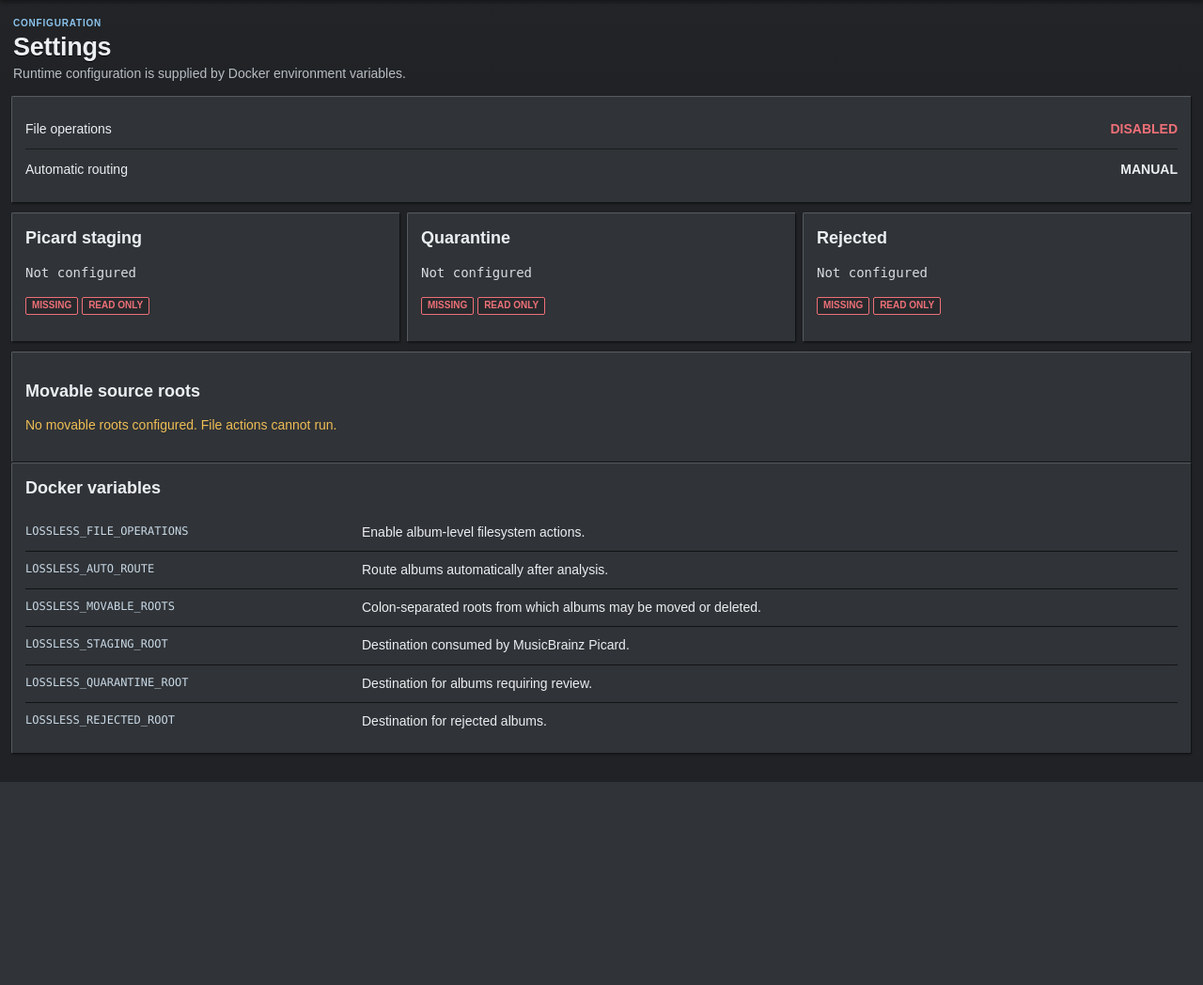
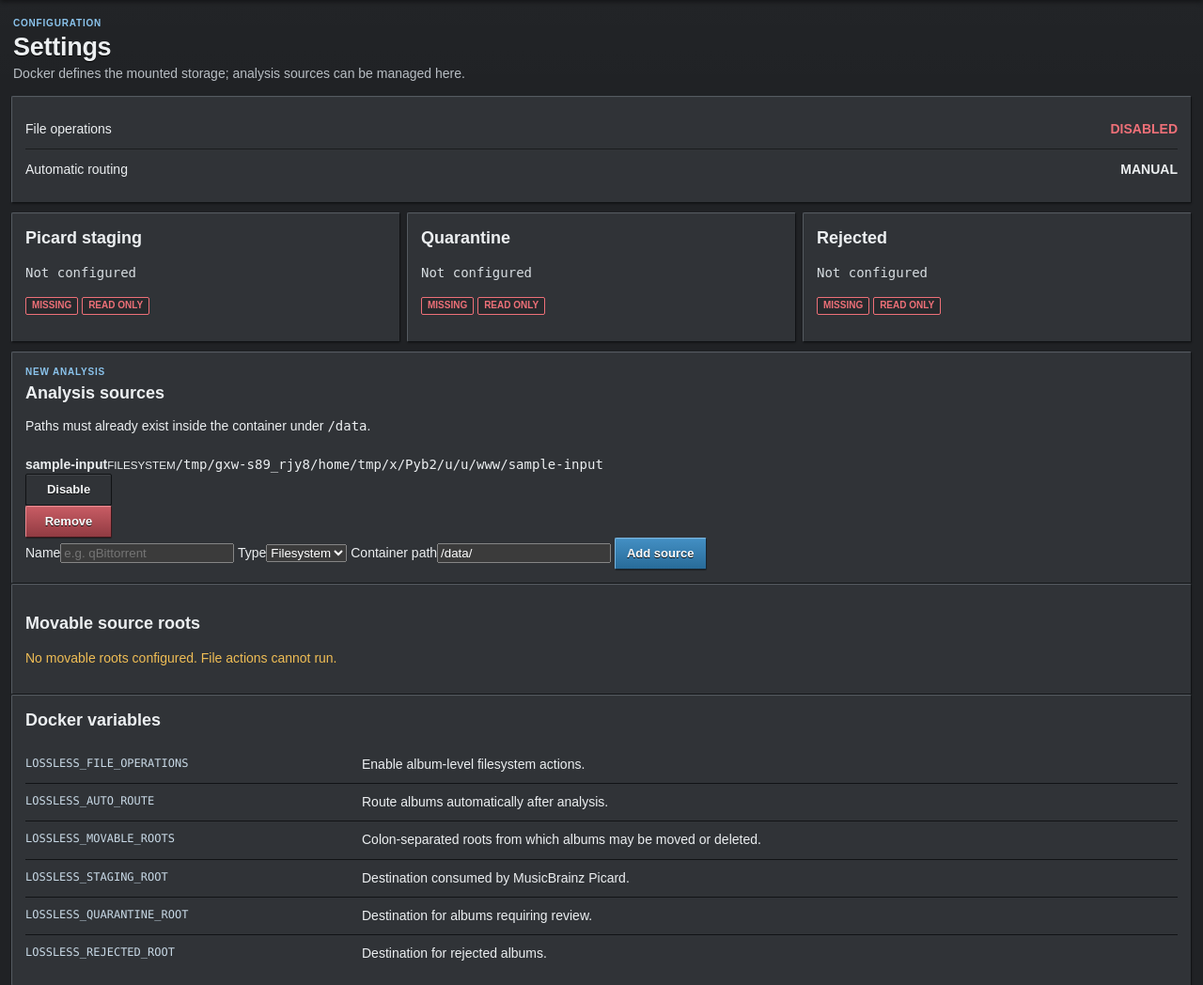
Before and after one commit to SpaceChips31/sonic-sentry, a FastAPI app: page /settings in a window 1280 px wide. Shown: the part 54-1102 px from the top of the page at 94% size. Before the commit the page ends 886 px from the top, so only its background shows below. Run offline with FastAPI, Linux system fonts and the light colour scheme; data comes from the database, SQL or seed files in the repository.

Commit message:
feat: add configurable source browser

```diff
--- a/app/templates/settings.html
+++ b/app/templates/settings.html
@@ -1,62 +1,36 @@
 {% extends "base.html" %}
 {% block title %}Settings · Lossless Validator{% endblock %}
 {% block content %}
-<section class="page-heading">
-  <div>
-    <p class="eyebrow">Configuration</p>
-    <h1>Settings</h1>
-    <p class="heading-copy">Runtime configuration is supplied by Docker environment variables.</p>
-  </div>
+<section class="page-heading"><div><p class="eyebrow">Configuration</p><h1>Settings</h1><p class="heading-copy">Docker defines the mounted storage; analysis sources can be managed here.</p></div></section>
+<section class="panel settings-panel">
+  <div class="settings-row"><span>File operations</span><strong class="{{ 'text-pass' if settings.enabled else 'text-rejected' }}">{{ 'ENABLED' if settings.enabled else 'DISABLED' }}</strong></div>
+  <div class="settings-row"><span>Automatic routing</span><strong>{{ 'ENABLED' if settings.auto_route else 'MANUAL' }}</strong></div>
 </section>
-
-<section class="panel settings-panel">
-  <div class="settings-row">
-    <span>File operations</span>
-    <strong class="{{ 'text-pass' if settings.enabled else 'text-rejected' }}">{{ 'ENABLED' if settings.enabled else 'DISABLED' }}</strong>
-  </div>
-  <div class="settings-row">
-    <span>Automatic routing</span>
-    <strong>{{ 'ENABLED' if settings.auto_route else 'MANUAL' }}</strong>
-  </div>
-</section>
-
 <section class="settings-grid">
 {% for name, item in [('Picard staging', settings.staging), ('Quarantine', settings.quarantine), ('Rejected', settings.rejected)] %}
-  <article class="panel settings-card">
-    <h2>{{ name }}</h2>
-    <code>{{ item.path }}</code>
-    <p>
-      <span class="badge {{ 'pass' if item.exists else 'rejected' }}">{{ 'FOUND' if item.exists else 'MISSING' }}</span>
-      <span class="badge {{ 'pass' if item.writable else 'rejected' }}">{{ 'WRITABLE' if item.writable else 'READ ONLY' }}</span>
-    </p>
-  </article>
+<article class="panel settings-card"><h2>{{ name }}</h2><code>{{ item.path }}</code><p><span class="badge {{ 'pass' if item.exists else 'rejected' }}">{{ 'FOUND' if item.exists else 'MISSING' }}</span> <span class="badge {{ 'pass' if item.writable else 'rejected' }}">{{ 'WRITABLE' if item.writable else 'READ ONLY' }}</span></p></article>
 {% endfor %}
 </section>
-
-<section class="panel settings-panel">
-  <h2>Movable source roots</h2>
-  {% for item in settings.movable_roots %}
-  <div class="settings-row">
-    <code>{{ item.path }}</code>
-    <span>
-      <span class="badge {{ 'pass' if item.exists else 'rejected' }}">{{ 'FOUND' if item.exists else 'MISSING' }}</span>
-      <span class="badge {{ 'pass' if item.writable else 'rejected' }}">{{ 'WRITABLE' if item.writable else 'READ ONLY' }}</span>
+<section class="panel settings-panel source-settings">
+  <div class="section-heading"><div><p class="eyebrow">New analysis</p><h2>Analysis sources</h2><p>Paths must already exist inside the container under <code>/data</code>.</p></div></div>
+  <div class="source-list">
+  {% for source in sources %}
+    <div class="source-item {{ 'disabled' if not source.enabled }}">
+      <span><strong>{{ source.name }}</strong><small>{{ source.kind }}</small><code>{{ source.path }}</code></span>
+      <span class="source-actions">
+        <form method="post" action="/settings/sources/{{ source.id }}/toggle"><button class="button secondary" type="submit">{{ 'Disable' if source.enabled else 'Enable' }}</button></form>
+        <form method="post" action="/settings/sources/{{ source.id }}/delete" onsubmit="return confirm('Remove this source from the validator? No files will be deleted.')"><button class="button danger" type="submit">Remove</button></form>
       </span>
     </div>
-  {% else %}
-  <p class="settings-warning">No movable roots configured. File actions cannot run.</p>
-  {% endfor %}
+  {% else %}<p class="settings-warning">No analysis sources configured.</p>{% endfor %}
+  </div>
+  <form class="source-form" method="post" action="/settings/sources">
+    <label>Name<input name="name" required placeholder="e.g. qBittorrent"></label>
+    <label>Type<select name="kind"><option value="FILESYSTEM">Filesystem</option><option value="SLSKD">slskd</option><option value="QBITTORRENT">qBittorrent</option><option value="NZBGET">NZBGet</option><option value="OTHER">Other</option></select></label>
+    <label class="source-path-input">Container path<input name="path" required value="/data/" placeholder="/data/downloads/qbittorrent"></label>
+    <button class="button success" type="submit">Add source</button>
+  </form>
 </section>
-
-<section class="panel settings-help">
-  <h2>Docker variables</h2>
-  <dl>
-    <div><dt>LOSSLESS_FILE_OPERATIONS</dt><dd>Enable album-level filesystem actions.</dd></div>
-    <div><dt>LOSSLESS_AUTO_ROUTE</dt><dd>Route albums automatically after analysis.</dd></div>
-    <div><dt>LOSSLESS_MOVABLE_ROOTS</dt><dd>Colon-separated roots from which albums may be moved or deleted.</dd></div>
-    <div><dt>LOSSLESS_STAGING_ROOT</dt><dd>Destination consumed by MusicBrainz Picard.</dd></div>
-    <div><dt>LOSSLESS_QUARANTINE_ROOT</dt><dd>Destination for albums requiring review.</dd></div>
-    <div><dt>LOSSLESS_REJECTED_ROOT</dt><dd>Destination for rejected albums.</dd></div>
-  </dl>
-</section>
+<section class="panel settings-panel"><h2>Movable source roots</h2>{% for item in settings.movable_roots %}<div class="settings-row"><code>{{ item.path }}</code><span><span class="badge {{ 'pass' if item.exists else 'rejected' }}">{{ 'FOUND' if item.exists else 'MISSING' }}</span> <span class="badge {{ 'pass' if item.writable else 'rejected' }}">{{ 'WRITABLE' if item.writable else 'READ ONLY' }}</span></span></div>{% else %}<p class="settings-warning">No movable roots configured. File actions cannot run.</p>{% endfor %}</section>
+<section class="panel settings-help"><h2>Docker variables</h2><dl><div><dt>LOSSLESS_FILE_OPERATIONS</dt><dd>Enable album-level filesystem actions.</dd></div><div><dt>LOSSLESS_AUTO_ROUTE</dt><dd>Route albums automatically after analysis.</dd></div><div><dt>LOSSLESS_MOVABLE_ROOTS</dt><dd>Colon-separated roots from which albums may be moved or deleted.</dd></div><div><dt>LOSSLESS_STAGING_ROOT</dt><dd>Destination consumed by MusicBrainz Picard.</dd></div><div><dt>LOSSLESS_QUARANTINE_ROOT</dt><dd>Destination for albums requiring review.</dd></div><div><dt>LOSSLESS_REJECTED_ROOT</dt><dd>Destination for rejected albums.</dd></div></dl></section>
 {% endblock %}
```
Lines whose indentation alone changed are shown as unchanged.
